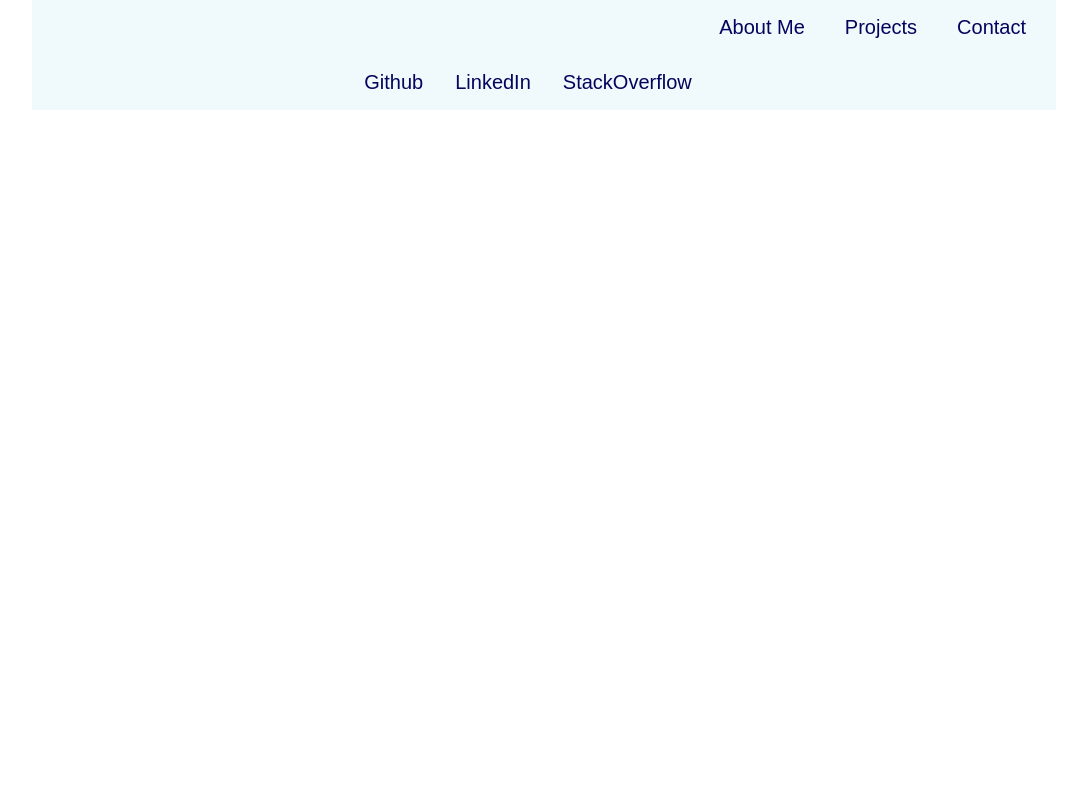
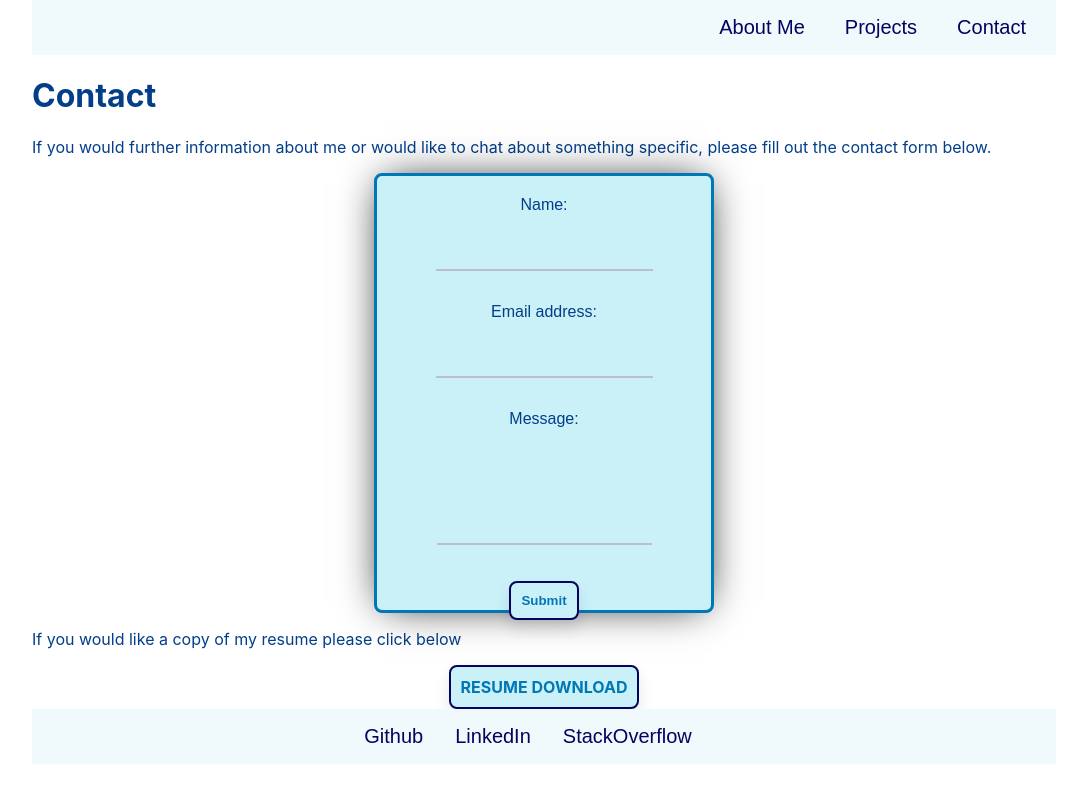
Before and after one commit to Samw1s3/react-portfolio, a React (Create React App) app: page /react-portfolio/contact in a window 1280 px wide. Shown: the whole page, without its empty margins (96-1183 px from the left). Built offline with nearby package versions, Linux system fonts and the light colour scheme.

Commit message:
route updates

```diff
--- a/src/App.jsx
+++ b/src/App.jsx
@@ -21,9 +21,9 @@ function App() {
       <Routes>
         <Route path="/react-portfolio" element={<Home/>} />
 
-        <Route path="/contact" element={<Contact/>} />
+        <Route path="/react-portfolio/contact" element={<Contact/>} />
 
-        <Route path="/projects" element={<Projects/>} />
+        <Route path="/react-portfolio/projects" element={<Projects/>} />
 
       </Routes>
 
--- a/src/layouts/Nav/Navbar.jsx
+++ b/src/layouts/Nav/Navbar.jsx
@@ -11,11 +11,11 @@ export default function Navbar() {
         },
         {
             title: "Projects",
-            link: "/projects"
+            link: "/react-portfolio/projects"
         },
         {
             title: "Contact",
-            link: "/contact"
+            link: "/react-portfolio/contact"
         }
     ]
 
```
